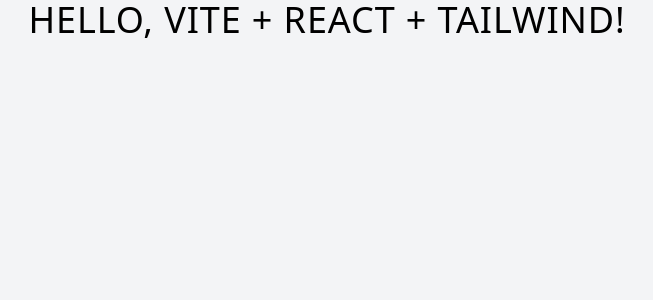
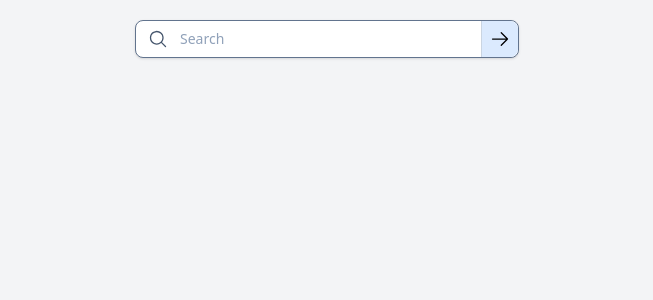
Before and after one commit to douglas86/vitejs-vite-tblj9xm5, a React (Vite) app: page / in a window 1280 px wide. Shown: the top 300 px of the page, without its empty margins (313-966 px from the left). Built offline with nearby package versions, Linux system fonts and the light colour scheme.

Commit message:
feat(created): search bar component

```diff
--- a/src/App.jsx
+++ b/src/App.jsx
@@ -1,10 +1,10 @@
+import SearchBar from "./components/molecule/SearchBar.jsx";
+
 function App() {
   return (
     <>
       <div className="flex justify-center h-screen bg-gray-100">
-        <h1 className="text-4xl uppercase tracking-wide">
-          Hello, Vite + React + Tailwind!
-        </h1>
+        <SearchBar />
       </div>
     </>
   );
--- /dev/null
+++ b/src/components/molecule/SearchBar.jsx
@@ -0,0 +1,52 @@
+const SearchBar = () => {
+  return (
+    <div className="w-full max-w-sm min-w-[200px] m-5">
+      <div className="flex items-center border border-slate-500 rounded-lg shadow-sm focus-within:border-slate-500 bg-white">
+        {/*search icon*/}
+        <div className="pl-3">
+          <svg
+            xmlns="http://www.w3.org/2000/svg"
+            viewBox="0 0 24 24"
+            fill="currentColor"
+            className="w-5 h-5 top-2.5 left-2.5 text-slate-600"
+          >
+            <path
+              fillRule="evenodd"
+              d="M10.5 3.75a6.75 6.75 0 1 0 0 13.5 6.75 6.75 0 0 0 0-13.5ZM2.25 10.5a8.25 8.25 0 1 1 14.59 5.28l4.69 4.69a.75.75 0 1 1-1.06 1.06l-4.69-4.69A8.25 8.25 0 0 1 2.25 10.5Z"
+              clipRule="evenodd"
+            />
+          </svg>
+        </div>
+
+        {/*input field*/}
+        <input
+          className="flex-1 bg-transparent placeholder:text-slate-400 text-slate-700 text-sm px-3 py-2 focus:outline-none"
+          placeholder="Search"
+        />
+
+        {/*search button*/}
+        <button
+          className="p-2 bg-blue-100 hover:bg-blue-200 rounded-r-lg border-l border-slate-300"
+          type="button"
+        >
+          <svg
+            xmlns="http://www.w3.org/2000/svg"
+            fill="none"
+            viewBox="0 0 24 24"
+            strokeWidth={1.5}
+            stroke="currentColor"
+            className="size-5"
+          >
+            <path
+              strokeLinecap="round"
+              strokeLinejoin="round"
+              d="M13.5 4.5 21 12m0 0-7.5 7.5M21 12H3"
+            />
+          </svg>
+        </button>
+      </div>
+    </div>
+  );
+};
+
+export default SearchBar;
```
